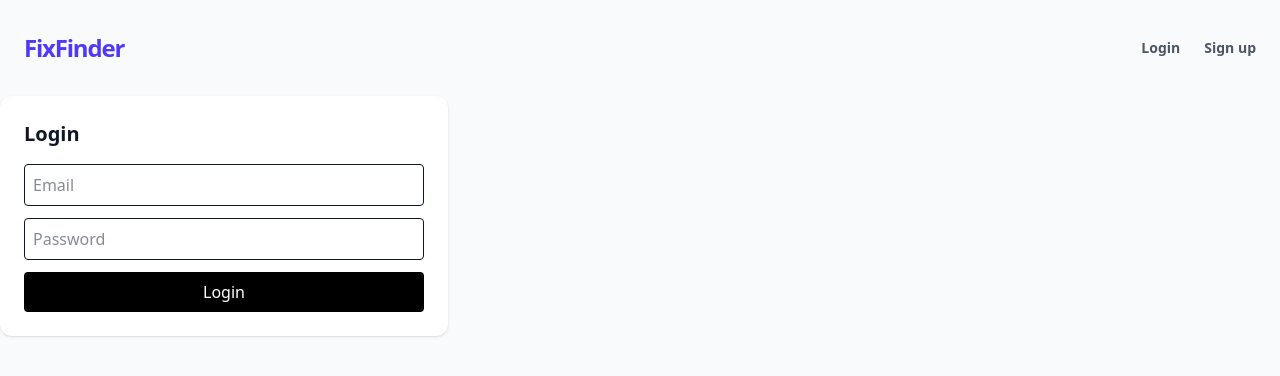
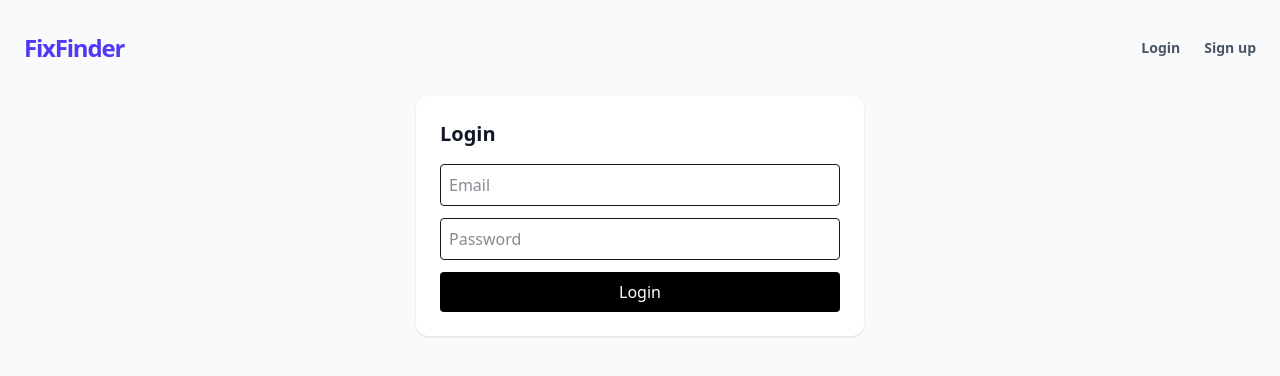
Before and after one commit to agnivapalit/fixfinder, a Vue app in the folder frontend/: page /login in a window 1280 px wide. Shown: the top 376 px of the page. Built offline with nearby package versions, Linux system fonts and the light colour scheme.

Commit message:
Centred the Login Page

```diff
--- a/frontend/src/views/LoginView.vue
+++ b/frontend/src/views/LoginView.vue
@@ -1,5 +1,5 @@
 <template>
-  <div class="bg-white rounded-xl shadow p-6 max-w-md">
+  <div class="max-w-md mx-auto bg-white rounded-xl shadow p-6">
     <h1 class="text-xl font-semibold mb-4">Login</h1>
 
     <form class="space-y-3" @submit.prevent="submit">
```
